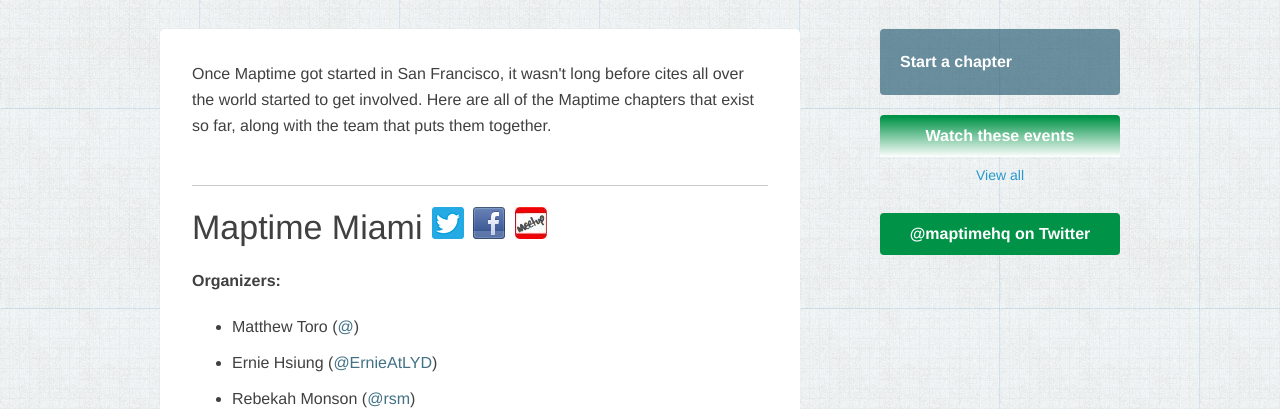
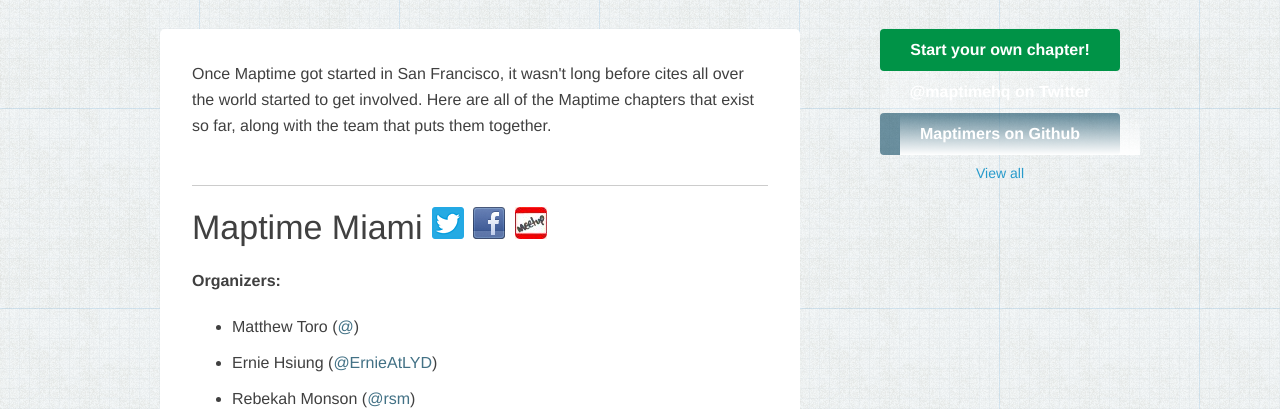
Before and after one commit to maptime/maptime.github.io, a Jekyll site: the page built from chapters/index.html, in a window 1280 px wide and 900 px high, cut to the strip 491-900 px from the top of the window. Built offline with Jekyll 4.4.1, drawn with Linux system fonts in a browser that asks for light colours.

Commit message:
reorganizes sidebar

```diff
--- a/_layouts/default.html
+++ b/_layouts/default.html
@@ -12,39 +12,26 @@
   <div class='limiter pad4y'>
     <div class='col12 clearfix'>
       <aside class='col3 fr space-bottom2 sidebar'>
-        <div class='fill-navy strong dark round pad2 space-bottom2'>
             {% if page.title == 'Chapters' %}
-              <a href='{{site.baseurl}}/chapters/start'>Start a chapter
+              <a href='{{site.baseurl}}/chapters/start/' class='col12 contain z1 fill-green button'>
+                Start your own chapter!
             {% else %}
-              <a href='{{site.baseurl}}/chapters'>Find the nearest Maptime
+              <a href='{{site.baseurl}}/chapters' class='col12 contain z1 fill-green button'>Find the nearest Maptime
             {% endif %}
-          </a>
+              </a>
+        <a href='https://twitter.com/{{site.maptime.twitter}}/' class='col12 contain z1 fill-ltgreen button'>
+          @{{site.maptime.twitter}} on Twitter
+        </a>
+        <div class='hide-mobile'>
+          <div class='followers col12 contain z1 fill-navy button'>
+              Maptimers on Github
           </div>
-        <div class='hide-mobile'>
-          <div class='popup-group'>
-            <a href='https://github.com/{{site.github_org}}/{{site.repo}}/' class='col12 space-bottom2 fill-green button'>Watch these events</a>
-            <div class='popup popup-big keyline-all pad1 small round'>
-              <ol class='space-bottom1'>
-                <li>1. Click the <strong>Watch these events</strong> button.</li>
-                <li>2. Login to GitHub or signup for an account.</li>
-                <li>3. Click the <strong>Watch</strong> button on the repo.</li>
-              </ol>
-              <div class='center'>
-                <img src='{{site.baseurl}}/img/watchrepo.png' alt='Watch repo' />
-              </div>
-            </div>
-          </div>
-
-          <div class='followers'></div>
           <div class='center'>
             <div class='pad0y space-bottom2'>
               <a class='small' href='https://github.com/{{site.github_org}}/{{site.repo}}/watchers'>View all</a>
             </div>
           </div>
         </div>
-        <a href='https://twitter.com/{{site.maptime.twitter}}/' class='col12 contain z1 fill-green button'>
-          @{{site.maptime.twitter}} on Twitter
-        </a>
       </aside>
 
       <div class='col8 margin2r prose content'>
```
